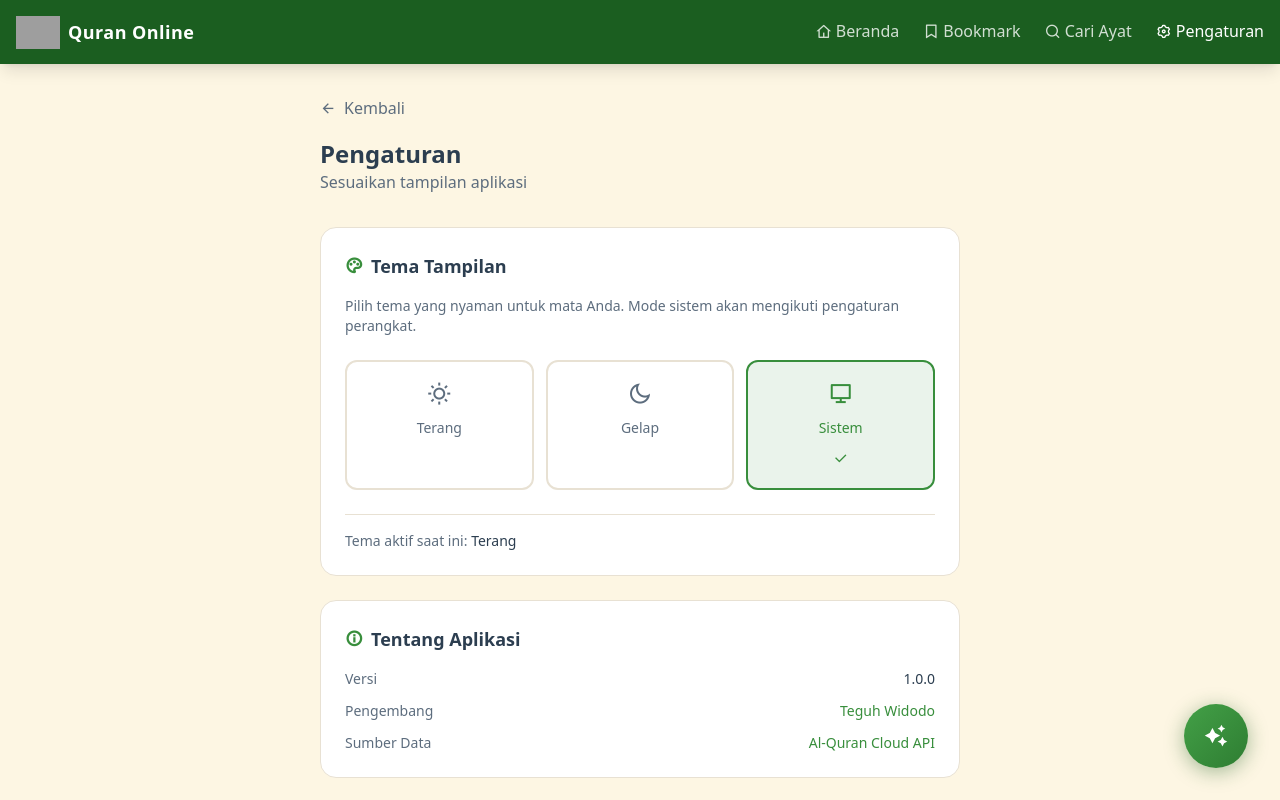
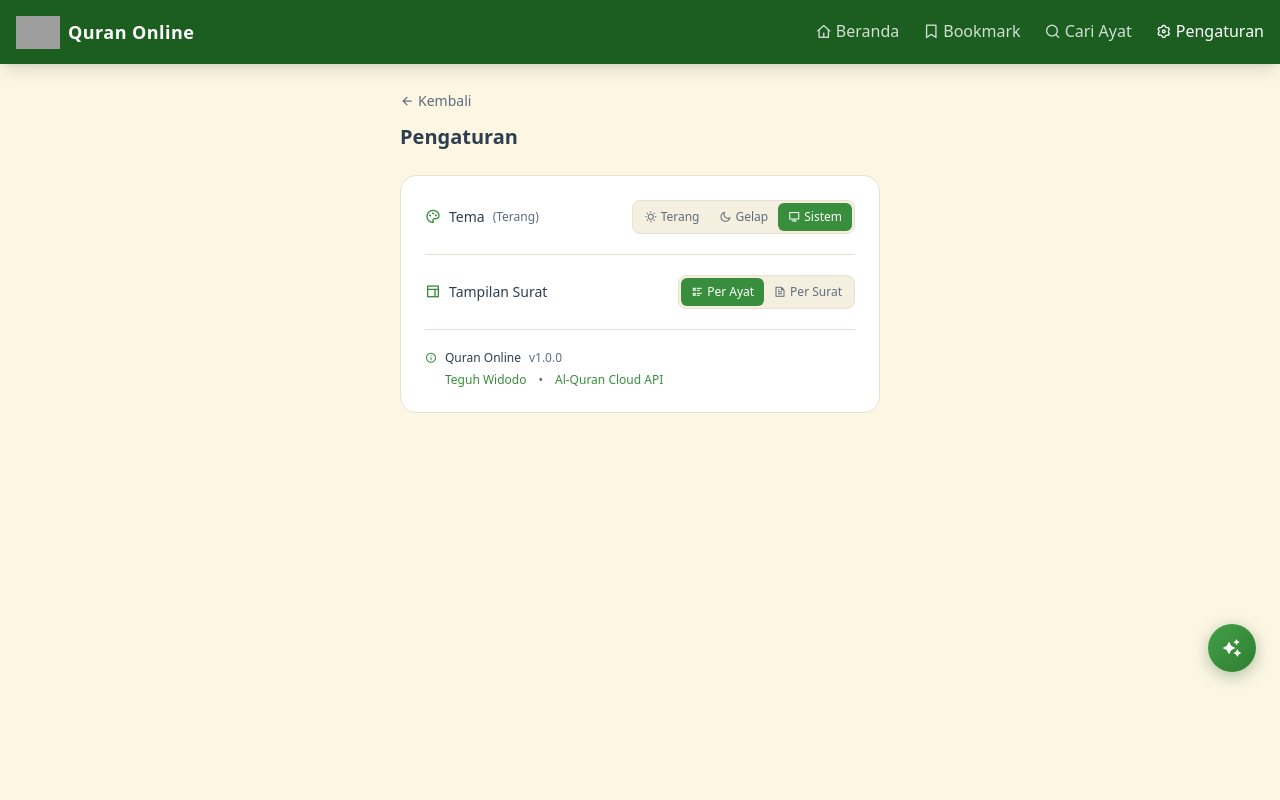
Before and after one commit to teguhwin8/quranonline.id, a Next.js app: page /settings in a window 1280 px wide. Shown: the top 800 px of the page. Built offline with nearby package versions, Linux system fonts and the light colour scheme; grey boxes are pictures that could not be loaded; a web font is replaced by a local one.

Commit message:
feat: Implement surah view mode toggle with local storage persistence, refactor settings UI, and add a new footer component.

```diff
--- a/src/app/globals.css
+++ b/src/app/globals.css
@@ -128,6 +128,28 @@ body {
   line-height: 3;
   direction: rtl;
   text-align: right;
+}
+
+/* Continuous Arabic View - Per-Surat mode */
+.continuous-arabic-view {
+  font-family: var(--font-arabic);
+  font-size: 2.25rem;
+  line-height: 2.8;
+  direction: rtl;
+  text-align: justify;
+  color: var(--arabic-text);
+}
+
+/* Spacing for ayah markers in continuous view */
+.continuous-arabic-view .ayah-end-marker {
+  margin: 0 0.4em;
+}
+
+@media (max-width: 768px) {
+  .continuous-arabic-view {
+    font-size: 1.75rem;
+    line-height: 2.4;
+  }
 }
 
 /* Surah Name in Arabic */
@@ -549,25 +571,27 @@ html.dark .search-more-link:hover {
   .ai-fab {
     display: flex;
     position: fixed;
-    bottom: 2rem;
-    right: 2rem;
-    width: 4rem;
-    height: 4rem;
+    bottom: 8rem;
+    /* High enough to clear the audio player */
+    right: 1.5rem;
+    width: 3rem;
+    height: 3rem;
     border-radius: 50%;
     background: linear-gradient(135deg, var(--primary-600), var(--primary-800));
     color: white;
     align-items: center;
     justify-content: center;
-    box-shadow: 0 4px 20px rgba(27, 94, 32, 0.4);
+    box-shadow: 0 4px 16px rgba(27, 94, 32, 0.35);
     cursor: pointer;
     transition: all 0.3s ease;
-    z-index: 50;
+    z-index: 35;
+    /* Lower than player z-40 */
     border: none;
   }
 
   .ai-fab:hover {
     transform: scale(1.1);
-    box-shadow: 0 6px 25px rgba(27, 94, 32, 0.5);
+    box-shadow: 0 6px 20px rgba(27, 94, 32, 0.45);
   }
 }
 
--- a/src/app/settings/page.tsx
+++ b/src/app/settings/page.tsx
@@ -1,90 +1,121 @@
 'use client';
 
+import { useState, useEffect } from 'react';
 import { useTheme } from '@/hooks/useTheme';
 import Link from 'next/link';
 
 type ThemeOption = 'light' | 'dark' | 'system';
+type ViewMode = 'per-ayat' | 'per-surat';
 
-const themeOptions: { value: ThemeOption; label: string; icon: string }[] = [
-    { value: 'light', label: 'Terang', icon: 'ri-sun-line' },
-    { value: 'dark', label: 'Gelap', icon: 'ri-moon-line' },
-    { value: 'system', label: 'Sistem', icon: 'ri-computer-line' },
-];
+const VIEW_MODE_KEY = 'surah-view-mode';
 
 export default function SettingsPage() {
     const { theme, setTheme, resolvedTheme } = useTheme();
+    const [viewMode, setViewMode] = useState<ViewMode>('per-ayat');
+    const [mounted, setMounted] = useState(false);
+
+    useEffect(() => {
+        setMounted(true);
+        const saved = localStorage.getItem(VIEW_MODE_KEY) as ViewMode | null;
+        if (saved && (saved === 'per-ayat' || saved === 'per-surat')) {
+            setViewMode(saved);
+        }
+    }, []);
+
+    const handleViewModeChange = (mode: ViewMode) => {
+        setViewMode(mode);
+        localStorage.setItem(VIEW_MODE_KEY, mode);
+    };
 
     return (
-        <div className="max-w-2xl mx-auto px-4 py-8">
+        <div className="max-w-lg mx-auto px-4 py-6">
             {/* Header */}
-            <div className="mb-8">
+            <div className="mb-6">
                 <Link
                     href="/"
-                    className="inline-flex items-center gap-2 text-foreground-muted hover:text-foreground mb-4 transition-colors"
+                    className="inline-flex items-center gap-1 text-sm text-foreground-muted hover:text-foreground mb-3 transition-colors"
                 >
                     <i className="ri-arrow-left-line"></i>
                     Kembali
                 </Link>
-                <h1 className="text-2xl font-bold text-foreground">
-                    Pengaturan
-                </h1>
-                <p className="text-foreground-muted">
-                    Sesuaikan tampilan aplikasi
-                </p>
+                <h1 className="text-xl font-bold text-foreground">Pengaturan</h1>
             </div>
 
-            {/* Theme Settings */}
-            <section className="card">
-                <h2 className="text-lg font-semibold text-foreground mb-4 flex items-center gap-2">
+            {/* Settings Card */}
+            <div className="card space-y-5">
+                {/* Theme Setting */}
+                <div className="flex items-center justify-between">
+                    <div className="flex items-center gap-2">
                         <i className="ri-palette-line text-primary"></i>
-                    Tema Tampilan
-                </h2>
-                <p className="text-foreground-muted text-sm mb-6">
-                    Pilih tema yang nyaman untuk mata Anda. Mode sistem akan mengikuti pengaturan perangkat.
-                </p>
-
-                <div className="grid grid-cols-3 gap-3">
-                    {themeOptions.map((option) => (
+                        <span className="text-sm font-medium">Tema</span>
+                        <span className="text-xs text-foreground-muted">({resolvedTheme === 'dark' ? 'Gelap' : 'Terang'})</span>
+                    </div>
+                    <div className="inline-flex rounded-lg bg-background-alt border border-card-border p-0.5">
+                        {[
+                            { value: 'light' as ThemeOption, icon: 'ri-sun-line', label: 'Terang' },
+                            { value: 'dark' as ThemeOption, icon: 'ri-moon-line', label: 'Gelap' },
+                            { value: 'system' as ThemeOption, icon: 'ri-computer-line', label: 'Sistem' },
+                        ].map((opt) => (
                             <button
-                            key={option.value}
-                            onClick={() => setTheme(option.value)}
-                            className={`
-                                flex flex-col items-center gap-2 p-4 rounded-xl border-2 transition-all
-                                ${theme === option.value
-                                    ? 'border-primary bg-primary/10 text-primary'
-                                    : 'border-card-border hover:border-primary/50 text-foreground-muted hover:text-foreground'
-                                }
-                            `}
+                                key={opt.value}
+                                onClick={() => setTheme(opt.value)}
+                                className={`px-2.5 py-1.5 text-xs font-medium rounded-md transition-all flex items-center gap-1 ${theme === opt.value
+                                        ? 'bg-primary text-white'
+                                        : 'text-foreground-muted hover:text-foreground'
+                                    }`}
+                                title={opt.label}
                             >
-                            <i className={`${option.icon} text-2xl`}></i>
-                            <span className="text-sm font-medium">{option.label}</span>
-                            {theme === option.value && (
-                                <i className="ri-check-line text-primary"></i>
-                            )}
+                                <i className={opt.icon}></i>
+                                <span className="hidden sm:inline">{opt.label}</span>
                             </button>
                         ))}
                     </div>
+                </div>
 
-                <div className="mt-6 pt-4 border-t border-card-border">
-                    <p className="text-sm text-foreground-muted">
-                        Tema aktif saat ini: <span className="font-medium text-foreground">{resolvedTheme === 'dark' ? 'Gelap' : 'Terang'}</span>
-                    </p>
+                <hr className="border-card-border" />
+
+                {/* View Mode Setting */}
+                {mounted && (
+                    <div className="flex items-center justify-between">
+                        <div className="flex items-center gap-2">
+                            <i className="ri-layout-line text-primary"></i>
+                            <span className="text-sm font-medium">Tampilan Surat</span>
                         </div>
-            </section>
+                        <div className="inline-flex rounded-lg bg-background-alt border border-card-border p-0.5">
+                            <button
+                                onClick={() => handleViewModeChange('per-ayat')}
+                                className={`px-2.5 py-1.5 text-xs font-medium rounded-md transition-all flex items-center gap-1 ${viewMode === 'per-ayat'
+                                        ? 'bg-primary text-white'
+                                        : 'text-foreground-muted hover:text-foreground'
+                                    }`}
+                            >
+                                <i className="ri-list-check-2"></i>
+                                Per Ayat
+                            </button>
+                            <button
+                                onClick={() => handleViewModeChange('per-surat')}
+                                className={`px-2.5 py-1.5 text-xs font-medium rounded-md transition-all flex items-center gap-1 ${viewMode === 'per-surat'
+                                        ? 'bg-primary text-white'
+                                        : 'text-foreground-muted hover:text-foreground'
+                                    }`}
+                            >
+                                <i className="ri-file-text-line"></i>
+                                Per Surat
+                            </button>
+                        </div>
+                    </div>
+                )}
 
-            {/* App Info */}
-            <section className="card mt-6">
-                <h2 className="text-lg font-semibold text-foreground mb-4 flex items-center gap-2">
+                <hr className="border-card-border" />
+
+                {/* App Info - Compact */}
+                <div className="text-xs text-foreground-muted space-y-1.5">
+                    <div className="flex items-center gap-2">
                         <i className="ri-information-line text-primary"></i>
-                    Tentang Aplikasi
-                </h2>
-                <div className="space-y-3 text-sm">
-                    <div className="flex justify-between">
-                        <span className="text-foreground-muted">Versi</span>
-                        <span className="text-foreground">1.0.0</span>
+                        <span className="font-medium text-foreground">Quran Online</span>
+                        <span>v1.0.0</span>
                     </div>
-                    <div className="flex justify-between">
-                        <span className="text-foreground-muted">Pengembang</span>
+                    <div className="flex items-center gap-3 pl-5">
                         <a
                             href="https://www.linkedin.com/in/teguhwin8/"
                             target="_blank"
@@ -93,9 +124,7 @@ export default function SettingsPage() {
                         >
                             Teguh Widodo
                         </a>
-                    </div>
-                    <div className="flex justify-between">
-                        <span className="text-foreground-muted">Sumber Data</span>
+                        <span>•</span>
                         <a
                             href="https://alquran.cloud"
                             target="_blank"
@@ -106,7 +135,7 @@ export default function SettingsPage() {
                         </a>
                     </div>
                 </div>
-            </section>
+            </div>
         </div>
     );
 }
--- a/src/app/surah/[number]/page.tsx
+++ b/src/app/surah/[number]/page.tsx
@@ -154,7 +154,7 @@ async function SurahContent({ surahNumber }: { surahNumber: number }) {
                 {/* Bismillah - compact */}
                 {showBismillah && (
                     <div className="text-center py-3 mt-2">
-                        <span className="font-arabic text-lg md:text-xl text-primary">
+                        <span className="font-arabic text-3xl md:text-4xl text-primary">
                             {BISMILLAH}
                         </span>
                     </div>
--- a/src/components/AIChat.tsx
+++ b/src/components/AIChat.tsx
@@ -93,7 +93,7 @@ export default function AIChat({ isOpen, onClose, onToggle }: AIChatProps) {
                 className="ai-fab hidden md:flex"
                 aria-label={isOpen ? 'Tutup AI Chat' : 'Buka AI Chat'}
             >
-                <i className={`${isOpen ? 'ri-close-line' : 'ri-sparkling-2-fill'} text-2xl`}></i>
+                <i className={`${isOpen ? 'ri-close-line' : 'ri-sparkling-2-fill'} text-xl`}></i>
             </button>
 
             {/* Chat Panel */}
--- a/src/components/SurahClientWrapper.tsx
+++ b/src/components/SurahClientWrapper.tsx
@@ -3,9 +3,19 @@
 import { useState, useEffect, useRef, useCallback, useMemo } from 'react';
 import { usePathname } from 'next/navigation';
 import AyahCard from '@/components/AyahCard';
+import { ViewMode } from '@/components/SurahViewToggle';
 import { useBookmarks } from '@/hooks/useBookmarks';
 import { useAudio } from '@/hooks/useAudio';
 import { AyahWithTranslation, SurahDetail } from '@/types/quran';
+
+// Convert Western numerals to Eastern Arabic-Indic numerals (٠١٢٣٤٥٦٧٨٩)
+const arabicNumerals = ['٠', '١', '٢', '٣', '٤', '٥', '٦', '٧', '٨', '٩'];
+const toArabicNumber = (num: number): string => {
+    return num.toString().split('').map(digit => arabicNumerals[parseInt(digit)]).join('');
+};
+
+// LocalStorage key for view mode preference
+const VIEW_MODE_KEY = 'surah-view-mode';
 
 interface SurahClientWrapperProps {
     surah: SurahDetail;
@@ -18,6 +28,21 @@ export default function SurahClientWrapper({ surah, ayahs }: SurahClientWrapperP
     const ayahRefs = useRef<(HTMLDivElement | null)[]>([]);
     const pathname = usePathname();
     const [initialized, setInitialized] = useState(false);
+    const [viewMode, setViewMode] = useState<ViewMode>('per-ayat');
+
+    // Load view mode from localStorage on mount
+    useEffect(() => {
+        const savedViewMode = localStorage.getItem(VIEW_MODE_KEY) as ViewMode | null;
+        if (savedViewMode && (savedViewMode === 'per-ayat' || savedViewMode === 'per-surat')) {
+            setViewMode(savedViewMode);
+        }
+    }, []);
+
+    // Save view mode to localStorage when it changes
+    const handleViewModeChange = useCallback((mode: ViewMode) => {
+        setViewMode(mode);
+        localStorage.setItem(VIEW_MODE_KEY, mode);
+    }, []);
 
     // Memoize surah data for stable references
     const surahNumber = surah.number;
@@ -189,18 +214,48 @@ export default function SurahClientWrapper({ surah, ayahs }: SurahClientWrapperP
 
     return (
         <>
-            {/* Play All Button */}
-            <div className="flex justify-center mb-8">
+            {/* Compact Controls Row */}
+            <div className="flex items-center justify-between gap-4 mb-8 flex-wrap">
+                {/* View Mode Toggle - Compact */}
+                <div className="inline-flex items-center gap-2">
+                    <span className="text-xs text-foreground-muted hidden sm:inline">Tampilan:</span>
+                    <div className="inline-flex rounded-lg bg-card-bg border border-card-border p-0.5">
+                        <button
+                            onClick={() => handleViewModeChange('per-ayat')}
+                            className={`px-3 py-1.5 text-xs font-medium rounded-md transition-all ${viewMode === 'per-ayat'
+                                ? 'bg-primary text-white'
+                                : 'text-foreground-muted hover:text-foreground'
+                                }`}
+                        >
+                            <i className="ri-list-check-2 mr-1"></i>
+                            Per Ayat
+                        </button>
+                        <button
+                            onClick={() => handleViewModeChange('per-surat')}
+                            className={`px-3 py-1.5 text-xs font-medium rounded-md transition-all ${viewMode === 'per-surat'
+                                ? 'bg-primary text-white'
+                                : 'text-foreground-muted hover:text-foreground'
+                                }`}
+                        >
+                            <i className="ri-file-text-line mr-1"></i>
+                            Per Surat
+                        </button>
+                    </div>
+                </div>
+
+                {/* Play All Button - Compact */}
                 <button
                     onClick={handlePlayAll}
-                    className="btn btn-primary"
+                    className="btn btn-primary text-sm py-2 px-4"
                 >
-                    <i className="ri-play-fill text-lg"></i>
-                    Putar Semua Ayat
+                    <i className="ri-play-fill"></i>
+                    Putar Semua
                 </button>
             </div>
 
-            {/* Ayah List */}
+            {/* Conditional View Modes */}
+            {viewMode === 'per-ayat' ? (
+                /* Per-Ayat View: Individual AyahCards */
                 <div className="space-y-6">
                     {ayahs.map((ayah, index) => (
                         <div
@@ -220,6 +275,23 @@ export default function SurahClientWrapper({ surah, ayahs }: SurahClientWrapperP
                         </div>
                     ))}
                 </div>
+            ) : (
+                /* Per-Surat View: Continuous Arabic text */
+                <div className="card fade-in">
+                    <p className="continuous-arabic-view font-arabic" dir="rtl">
+                        {ayahs.map((ayah, index) => (
+                            <span key={ayah.number} className='font-arabic'>
+                                {ayah.arabic}
+                                {' '}
+                                <span className="ayah-end-marker">
+                                    {toArabicNumber(ayah.numberInSurah)}
+                                </span>
+                                {index < ayahs.length - 1 && ' '}
+                            </span>
+                        ))}
+                    </p>
+                </div>
+            )}
         </>
     );
 }
--- /dev/null
+++ b/src/components/SurahViewToggle.tsx
@@ -0,0 +1,42 @@
+'use client';
+
+import { memo } from 'react';
+
+export type ViewMode = 'per-ayat' | 'per-surat';
+
+interface SurahViewToggleProps {
+    viewMode: ViewMode;
+    onViewModeChange: (mode: ViewMode) => void;
+}
+
+function SurahViewToggle({ viewMode, onViewModeChange }: SurahViewToggleProps) {
+    return (
+        <div className="flex items-center justify-center gap-2 mb-6">
+            <span className="text-sm text-foreground-muted mr-2">Tampilan:</span>
+            <div className="inline-flex rounded-lg bg-card-bg border border-card-border p-1">
+                <button
+                    onClick={() => onViewModeChange('per-ayat')}
+                    className={`px-4 py-2 text-sm font-medium rounded-md transition-all ${viewMode === 'per-ayat'
+                            ? 'bg-primary text-white shadow-sm'
+                            : 'text-foreground hover:bg-background-alt'
+                        }`}
+                >
+                    <i className="ri-list-check-2 mr-1.5"></i>
+                    Per Ayat
+                </button>
+                <button
+                    onClick={() => onViewModeChange('per-surat')}
+                    className={`px-4 py-2 text-sm font-medium rounded-md transition-all ${viewMode === 'per-surat'
+                            ? 'bg-primary text-white shadow-sm'
+                            : 'text-foreground hover:bg-background-alt'
+                        }`}
+                >
+                    <i className="ri-file-text-line mr-1.5"></i>
+                    Per Surat
+                </button>
+            </div>
+        </div>
+    );
+}
+
+export default memo(SurahViewToggle);
```
Also changed, not shown: src/app/layout.tsx (+2 -12 lines), src/components/Footer.tsx (added, +32 -0 lines). Lines whose indentation alone changed are shown as unchanged.
